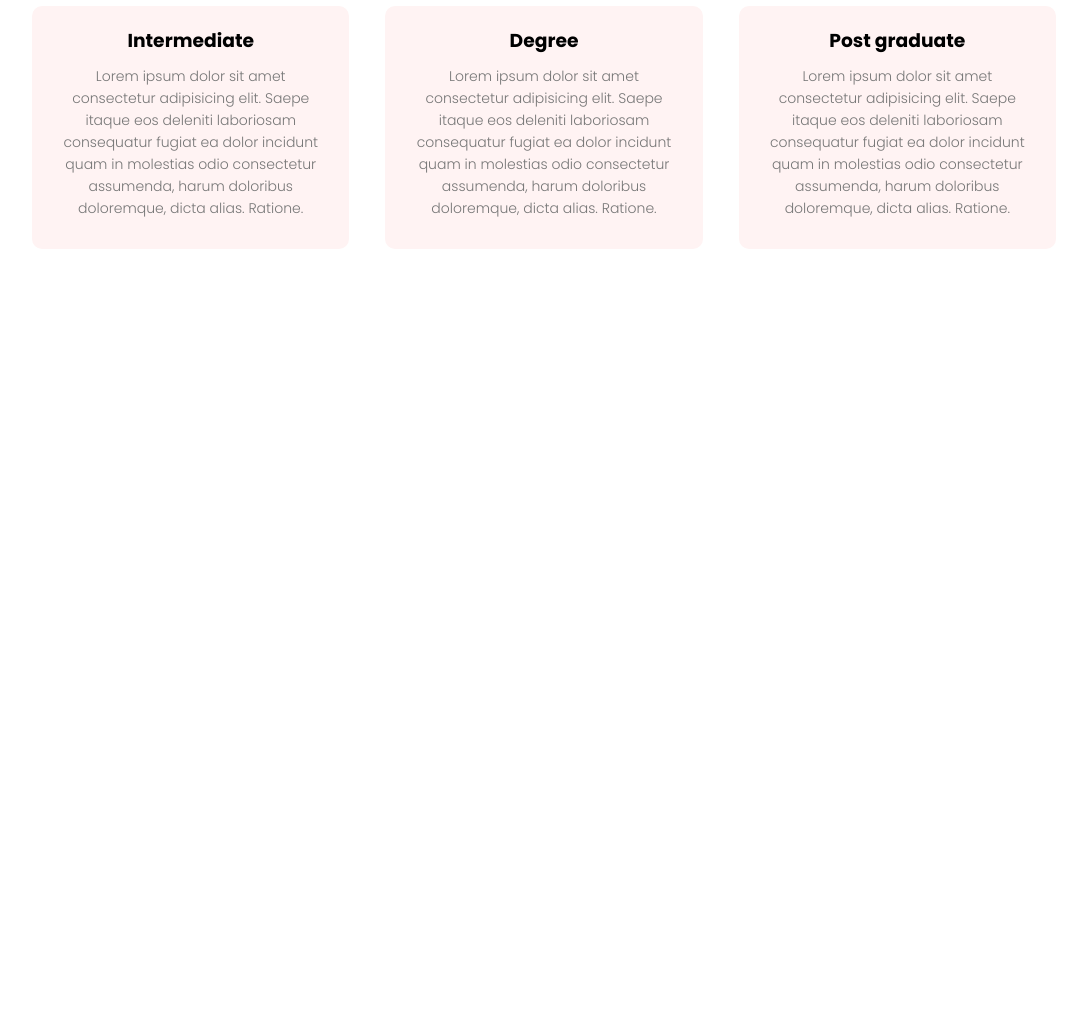
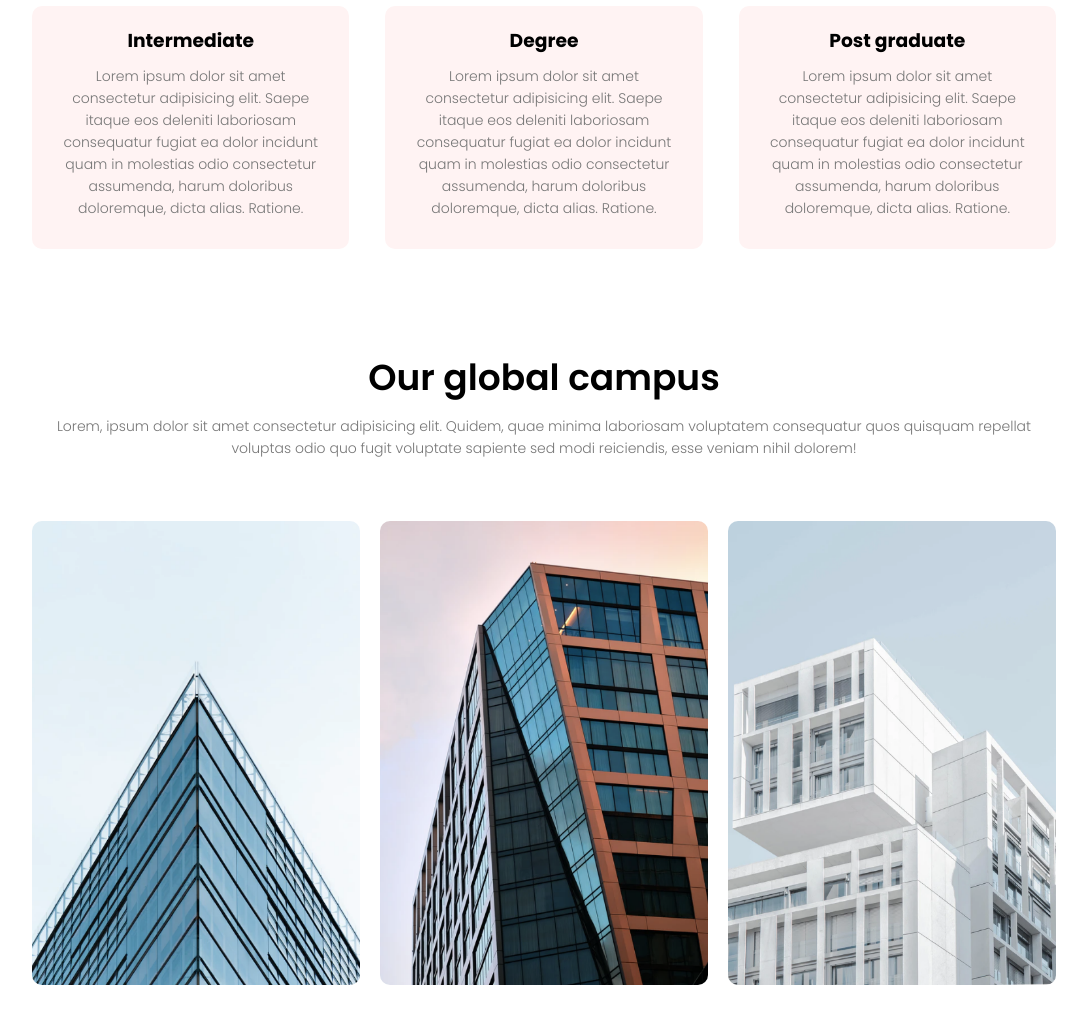
Before and after one commit to adeneye02/website-build, a plain HTML site: page index.html in a window 1280 px wide. Shown: the part 1064-2079 px from the top of the page, without its empty margins (96-1183 px from the left). Before the commit the page ends 1364 px from the top, so only its background shows below. Drawn offline with Linux system fonts and the light colour scheme.

Commit message:
course section

```diff
--- a/index.html
+++ b/index.html
@@ -96,8 +96,39 @@
         </div>
       </div>
     </section>
+    <!------------campus-->
+    <section class="campus">
+      <h1>Our global campus</h1>
+      <p>
+        Lorem, ipsum dolor sit amet consectetur adipisicing elit. Quidem, quae
+        minima laboriosam voluptatem consequatur quos quisquam repellat voluptas
+        odio quo fugit voluptate sapiente sed modi reiciendis, esse veniam nihil
+        dolorem!
+      </p>
 
-    <!-------------javascript for toogle mrnu------------>
+      <div class="row">
+        <div class="campus-col">
+          <img src="eduford_img/london.png" alt="" />
+          <div class="layer">
+            <h3>LONDON</h3>
+          </div>
+        </div>
+        <div class="campus-col">
+          <img src="eduford_img/newyork.png" alt="" />
+          <div class="layer">
+            <h3>NEW YORK</h3>
+          </div>
+        </div>
+        <div class="campus-col">
+          <img src="eduford_img/washington.png" alt="" />
+          <div class="layer">
+            <h3>WASHINGTON</h3>
+          </div>
+        </div>
+      </div>
+    </section>
+
+    <!-------------javascript for toogle menu------------>
     <script>
       var navLinks = document.getElementById("navLinks");
 
--- a/style.css
+++ b/style.css
@@ -187,3 +187,59 @@ margin: 10px 0;
   flex-direction: column;
 }
 }
+
+
+/*-----------campus----------*/
+
+.campus {
+  width: 80%;
+  margin: auto;
+  text-align: center;
+  padding-top: 50px;
+}
+
+.campus-col {
+  flex-basis: 32%;
+  border-radius: 10px;
+  margin-bottom: 30px;
+  position: relative;
+  overflow: hidden;
+}
+
+.campus-col img{
+  width: 100%;
+  display: block;
+}
+
+.layer{
+  background: transparent;
+  height: 100%;
+  width: 100%;
+  position: absolute;
+  top: 0;
+  bottom: 0;
+  transition: 0.5s;
+
+}
+
+.layer:hover{
+  background: rgba(226,0,0,0.7);
+}
+
+.layer h3 {
+  width: 100%;
+  font-weight: 500;
+  color: #fff;
+  font-size: 26px;
+  bottom: 0;
+  left: 50%;
+  transform: translateX(-50%);
+  position: absolute;
+  opacity: 0;
+  transition: 0.5s;
+}
+
+.layer:hover h3 {
+bottom: 49%;
+opacity: 1;
+}
```
